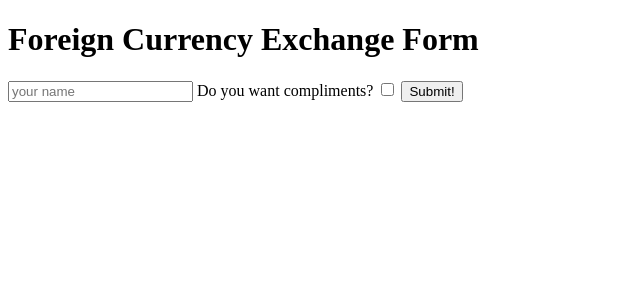
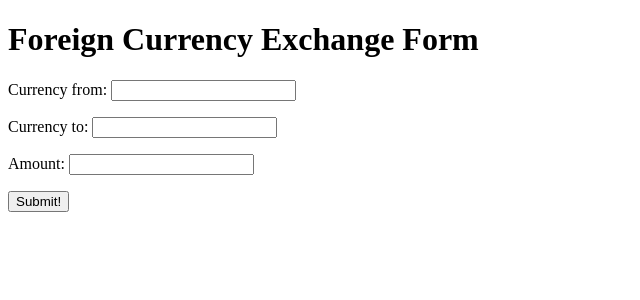
Before and after one commit to storrer/forex-with-flask, a Flask app: page / in a window 1280 px wide. Shown: the top 300 px of the page, without its empty margins (0-640 px from the left). Run offline with Flask 2, Linux system fonts and the light colour scheme.

Commit message:
Add form inputs to form-page.html

```diff
--- a/templates/form-page.html
+++ b/templates/form-page.html
@@ -5,10 +5,10 @@
 
 <h1>Foreign Currency Exchange Form</h1>
 <form action="/results" method="POST">
-    <!-- placeholder form for testing -->
-  <input type="text" placeholder="your name" name="username">
-  <label for="compliments">Do you want compliments?</label>
-  <input id="compliments" type="checkbox" name="wants_compliments">
-  <button>Submit!</button>
+    <p><label for="curr_from">Currency from: <input pattern="[A-Z]" title="3 uppercase letters" minlength="3" maxlength="3" required id="curr_from" type="text" name="curr_from"/></label></p>
+    <p><label for="curr_to">Currency to: <input pattern="[A-Z]" title="3 uppercase letters" maxlength="3" required id="curr_to" type="text" name="curr_to"/></label></p>
+    <p><label for="amount">Amount: <input required id="amount" type="number" name="amount"/></label></p>
+
+    <button>Submit!</button>
 </form>
 {% endblock %}
```
Also changed, not shown: app.py (+3 -4 lines), todo-and-reqs.md (+3 -1 lines).
